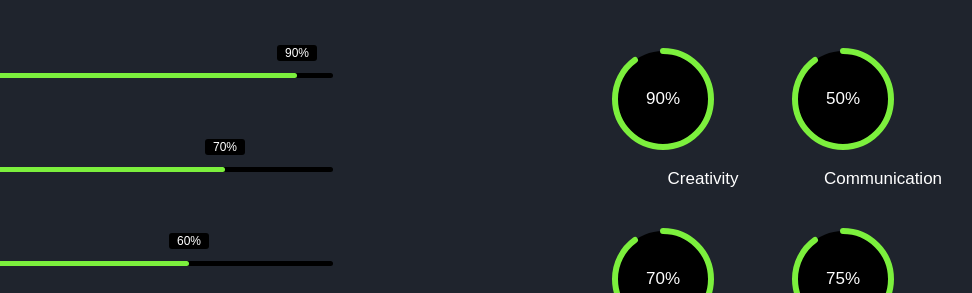
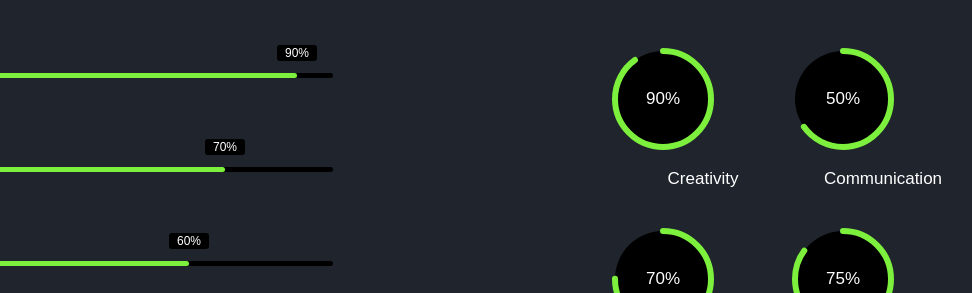
Before and after one commit to VIKASH251204/MyPortfolio, a plain HTML site: page index.html in a window 1280 px wide. Shown: the part 2459-2752 px from the top of the page, 197-1169 px from the left. Drawn offline with Linux system fonts and the light colour scheme.

Commit message:
Update index.html
path change

```diff
--- a/index.html
+++ b/index.html
@@ -176,7 +176,7 @@
               <div class="radial-bar">
                 <svg x="0px" y="0px" viewBox="0 0 200 200">
                   <circle class="progress-bars" cx="100" cy="100" r="80"></circle>
-                  <circle class="path path-1" cx="100" cy="100" r="80"></circle>
+                  <circle class="path path-2" cx="100" cy="100" r="80"></circle>
                 </svg>
                 <div class="percentage">50%</div>
                 <div class="text">Communication</div>
@@ -186,7 +186,7 @@
                <div class="radial-bar">
                 <svg x="0px" y="0px" viewBox="0 0 200 200">
                   <circle class="progress-bars" cx="100" cy="100" r="80"></circle>
-                  <circle class="path path-1" cx="100" cy="100" r="80"></circle>
+                  <circle class="path path-3" cx="100" cy="100" r="80"></circle>
                 </svg>
                 <div class="percentage">70%</div>
                 <div class="text">Problem Solving</div>
@@ -195,7 +195,7 @@
                <div class="radial-bar">
                 <svg x="0px" y="0px" viewBox="0 0 200 200">
                   <circle class="progress-bars" cx="100" cy="100" r="80"></circle>
-                  <circle class="path path-1" cx="100" cy="100" r="80"></circle>
+                  <circle class="path path-4" cx="100" cy="100" r="80"></circle>
                 </svg>
                 <div class="percentage">75%</div>
                 <div class="text">Teamwork</div>
```
